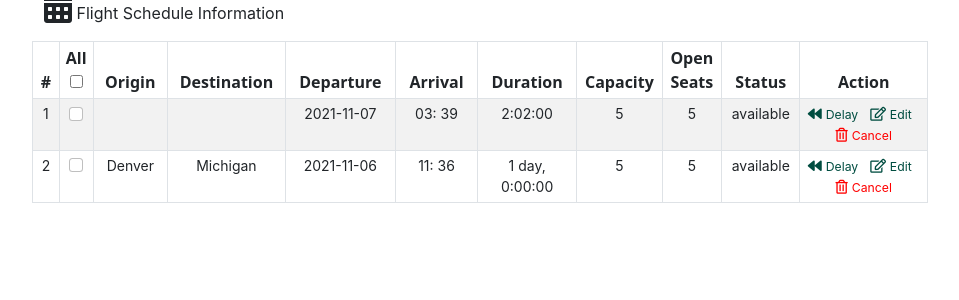
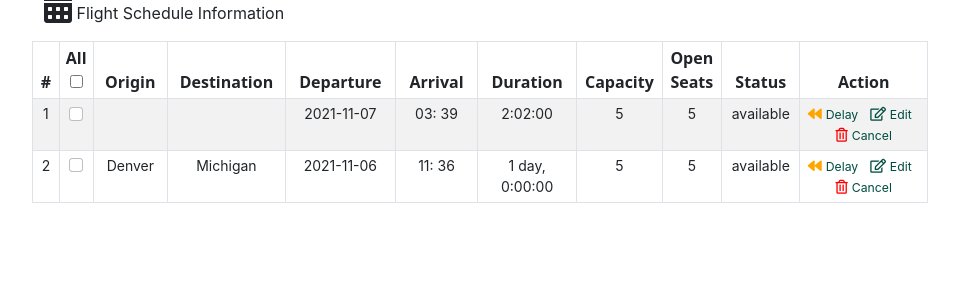
Before and after one commit to wilfred54321/flight_app, a Flask app: page /flights/2 in a window 1280 px wide. Shown: the part 303-603 px from the top of the page, without its empty margins (160-1119 px from the left). Run offline with Flask 2, Linux system fonts and the light colour scheme; data comes from the database, SQL or seed files in the repository; data that the repository does not hold is empty; some libraries are stand-ins or nearby versions.

Commit message:
recent-commit

```diff
--- a/flight_app/static/main.css
+++ b/flight_app/static/main.css
@@ -35,3 +35,6 @@ body {
 .disabled-grey{
   color:#E0E0E0
 }
+.orange{
+  color:orange;
+}
--- a/flight_app/templates/flight.html
+++ b/flight_app/templates/flight.html
@@ -133,15 +133,15 @@
                         <td>
 
                             <a href="#" class="none">
-                                <i class="fas fa-backward"></i> <small>Delay</small>
+                                <i class="fas fa-backward orange"></i> <small>Delay</small>
                             </a>
 
                             <a href="#" class="none  mx-2">
                                 <i class="far fa-edit"></i> <small>Edit</small>
                             </a>
                             <a href="#"
-                                class="none red">
-                                <i class="far fa-trash-alt"></i> <small>Cancel</small>
+                                class="none">
+                                <i class="far fa-trash-alt red"></i> <small>Cancel</small>
                             </a>
 
                         </td>
```
